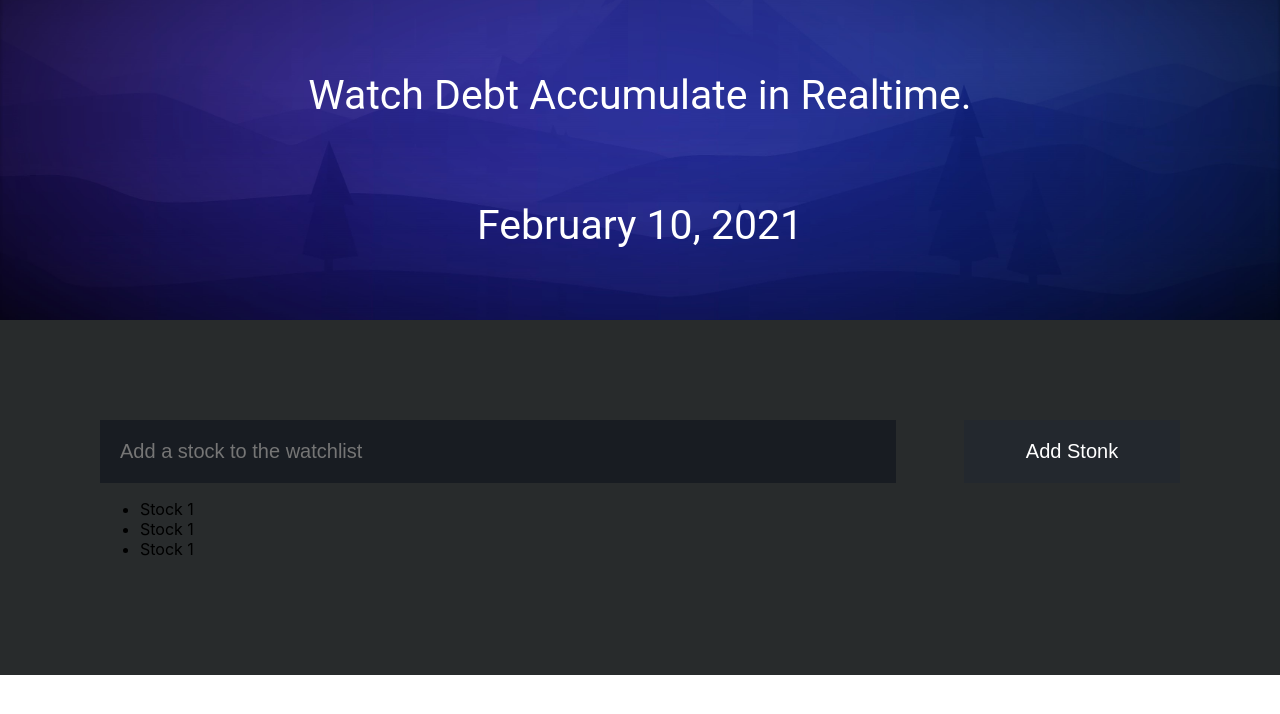
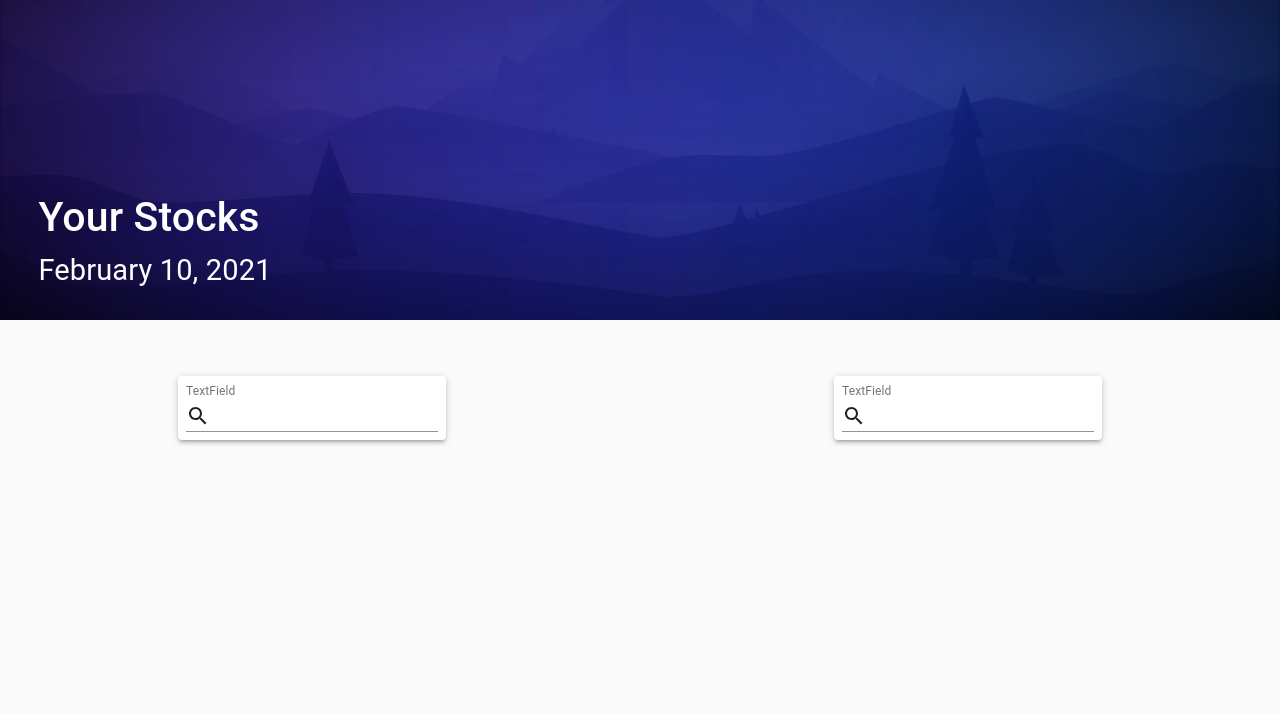
Before and after one commit to APoolio/NodeJS, a React (Create React App) app in the folder client/stocks-app/: page / in a window 1280 px wide. Shown: the top 714 px of the page. Built offline with nearby package versions, Linux system fonts and the light colour scheme; no server answers.

Commit message:
Added Material UI framework to help with the front-end

```diff
--- a/client/stocks-app/src/App.css
+++ b/client/stocks-app/src/App.css
@@ -22,12 +22,28 @@
   min-height: 40vh;
   display: flex;
   flex-direction: column;
-  align-items: center;
-  justify-content: center;
+  position: relative;
+}
+
+.Header-text-title{
   font-size: calc(25px + 2vmin);
   font-family: Roboto;
+  font-weight: 550;
   color: white;
+  position:absolute;
+  bottom: 10%;
+  left: 3%;
 }
+
+.Header-text-date{
+  font-size: calc(13px + 2vmin);
+  font-family: Roboto;
+  color: white;
+  position:absolute;
+  bottom: 0%;
+  left: 3%;
+}
+
 
 .App-link {
   color: #61dafb;
@@ -37,16 +53,6 @@
   background-color: #282b2c;
   padding: 100px;
 
-}
-
-input[type="text"]{
-  width: 70%;
-  padding: 20px;
-  background:#181c22;
-  border: 0;
-  float: center;
-  font-size: 20px;
-  color: #989898;
 }
 
 button{
@@ -61,15 +67,6 @@ button{
   font-size: 20px;
 }
 
-#stock-items{
-  position: relative;
-  width: 95%;
-  background: #090d13;
-  margin: 0 auto;
-  padding: 20px;
-  box-sizing: border-box;
-}
-
 @keyframes App-logo-spin {
   from {
     transform: rotate(0deg);
@@ -80,3 +77,4 @@ button{
 }
 
 @import url('https://fonts.googleapis.com/css2?family=Roboto:wght@300&display=swap');
+@import url('https://fonts.googleapis.com/css2?family=Open+Sans&family=Roboto:wght@700&display=swap');
--- a/client/stocks-app/src/App.js
+++ b/client/stocks-app/src/App.js
@@ -1,63 +1,12 @@
 /*jshint esversion: 6 */
 
+// React
 import React, { Component } from 'react';
+import Dashboard from "./Dashboard/Dashboard";
 import logo from './logo.svg';
 import './App.css';
 
-class App extends React.Component{
-  componentDidMount() {
-    this.callApi()
-      .then(res => this.setState({ response: res.express }))
-      .catch(err => console.log(err));
-  }
 
-
-  async callApi(){
-    const response = await fetch('/user/stocks/1');
-    const body = await response.json();
-    if (response.status !== 200) throw Error(body.message);
-
-    return body;
-  }
-
-  render()
-  {
-
-    var test = 'test_ee';
-
-    return (
-      <div className="App">
-        <header className="App-header">
-          <p>Watch Debt Accumulate in Realtime.</p>
-          <p>February 10, 2021</p>
-          </header>
-
-          <div className="App-main-body">
-            <div>
-              <form action="./stocks" method="GET">
-                  <input id="ticker" type="text" name="stock" placeholder="Add a stock to the watchlist"/>
-                  <button id="button" type="submit">Add Stonk</button>
-              </form>
-              <ul>
-                  <li>Stock 1</li>
-                  <li>Stock 1</li>
-                  <li>Stock 1</li>
-              </ul>
-            </div>
-          </div>
-      </div>
-    );
-  }
+export default function App() {
+    return <Dashboard />;
 }
-
-export default App;
-
-
-          {/* <a
-            className="App-link"
-            href="https://reactjs.org"
-            target="_blank"
-            rel="noopener noreferrer"
-          >
-            {test}
-          </a> */}
--- /dev/null
+++ b/client/stocks-app/src/Dashboard/Dashboard.js
@@ -0,0 +1,136 @@
+/*jshint esversion: 6 */
+
+// React
+import React, { Component, useState } from 'react';
+
+// MaterialUI
+import { Paper} from '@material-ui/core';
+import { makeStyles} from '@material-ui/core/styles';
+import { useTheme, createMuiTheme } from '@material-ui/core/styles';
+import { ThemeProvider } from '@material-ui/core/styles';
+import { CssBaseline} from "@material-ui/core";
+import InputAdornment from '@material-ui/core/InputAdornment';
+import TextField from '@material-ui/core/TextField';
+import Grid from '@material-ui/core/Grid';
+import SearchIcon from '@material-ui/icons/Search';
+import Container from "@material-ui/core/Container";
+
+import darkTheme from '../theme';
+
+
+
+const useStyles = makeStyles((theme) => (
+{
+    root:
+    {
+        display: "flex"
+    },
+    margin:
+    {
+        margin: theme.spacing(1),
+    },
+    appBarSpacer: theme.mixins.toolbar,
+    content:
+    {
+        flexGrow: 1,
+        height: "100vh",
+        overflow: "auto"
+    },
+    container:
+    {
+        paddingTop: theme.spacing(4),
+        paddingBottom: theme.spacing(4),
+    },
+
+}));
+
+async function callApi()
+{
+    const response = await fetch('/user/stocks/1');
+    const body = await response.json();
+    if (response.status !== 200) throw Error(body.message);
+
+    return body;
+}
+
+function componentDidMount()
+{
+  this.callApi()
+    .then(res => this.setState({ response: res.express }))
+    .catch(err => console.log(err));
+}
+
+export default function Dashboard() {
+{
+
+    var classes = useStyles();
+
+    return (
+    <ThemeProvider theme={darkTheme}>
+        <CssBaseline />
+        <header className="App-header">
+          <p className="Header-text-title">Your Stocks</p>
+          <p className="Header-text-date">February 10, 2021</p>
+        </header>
+
+        <div className={classes.root}>
+            <div className={classes.appBarSpacer} />
+                <Grid container
+                    spacing={4}
+                    direction="column"
+                    alignItems="center"
+                    justify="center"
+                    className={classes.container}>
+                    {/* Chart */}
+                    <Grid item xs={12} md={8} lg={9}>
+                        <Paper elevation={3} fullWidth>
+                        <TextField
+                            className={classes.margin}
+                            id="input-with-icon-textfield"
+                            label="TextField"
+                            color="inherit"
+                            maxWidth="50%"
+                            InputProps=
+                            {
+                                {
+                                startAdornment: (<InputAdornment position="start"> <SearchIcon /> </InputAdornment>),
+                                }
+                            }
+                        />
+                        </Paper>
+                    </Grid>
+
+                    <Grid item xs={12} md={8} lg={9}>
+                        <Paper elevation={3} fullWidth>
+                        <TextField
+                            className={classes.margin}
+                            id="input-with-icon-textfield"
+                            label="TextField"
+                            color="inherit"
+                            maxWidth="50%"
+                            InputProps=
+                            {
+                                {
+                                startAdornment: (<InputAdornment position="start"> <SearchIcon /> </InputAdornment>),
+                                }
+                            }
+                        />
+                        </Paper>
+                    </Grid>
+                </Grid>
+
+          <div >
+            <Paper elevation={3}>
+
+              </Paper>
+          </div>
+          </div>
+    </ThemeProvider>
+    );
+  }
+}
+
+{/* <form action="./stocks" method="GET">
+    <input id="ticker" type="text" name="stock" placeholder="Add a stock to the watchlist"/>
+    <button id="button" type="submit">Add Stonk</button>
+</form> */}
--- /dev/null
+++ b/client/stocks-app/src/Dashboard/Search.js
@@ -0,0 +1,57 @@
+/*jshint esversion: 6 */
+
+import React from 'react';
+import { makeStyles } from '@material-ui/core/styles';
+import Paper from '@material-ui/core/Paper';
+import InputBase from '@material-ui/core/InputBase';
+import Divider from '@material-ui/core/Divider';
+import IconButton from '@material-ui/core/IconButton';
+import MenuIcon from '@material-ui/icons/Menu';
+import SearchIcon from '@material-ui/icons/Search';
+import DirectionsIcon from '@material-ui/icons/Directions';
+
+
+const useStyles = makeStyles((theme) => ({
+    root: {
+      padding: '2px 4px',
+      display: 'flex',
+      alignItems: 'center',
+      width: 400,
+    },
+    input: {
+      marginLeft: theme.spacing(1),
+      flex: 1,
+    },
+    iconButton: {
+      padding: 10,
+    },
+    divider: {
+      height: 28,
+      margin: 4,
+    },
+  }));
+
+export default function Search() {
+    const theme = useTheme();
+    const classes = useStyles();
+
+    return (
+        <Paper component="form" className={classes.root}>
+          <IconButton className={classes.iconButton} aria-label="menu">
+            <MenuIcon />
+          </IconButton>
+          <InputBase
+            className={classes.input}
+            placeholder="Search Google Maps"
+            inputProps={{ 'aria-label': 'search google maps' }}
+          />
+          <IconButton type="submit" className={classes.iconButton} aria-label="search">
+            <SearchIcon />
+          </IconButton>
+          <Divider className={classes.divider} orientation="vertical" />
+          <IconButton color="primary" className={classes.iconButton} aria-label="directions">
+            <DirectionsIcon />
+          </IconButton>
+        </Paper>
+      );
+  }
--- a/client/stocks-app/src/index.js
+++ b/client/stocks-app/src/index.js
@@ -1,15 +1,22 @@
+/*jshint esversion: 6 */
+
+
 import React from 'react';
 import ReactDOM from 'react-dom';
 import './index.css';
 import App from './App';
+import { ThemeProvider } from '@material-ui/core/styles';
+import CssBaseline from '@material-ui/core/CssBaseline';
 import reportWebVitals from './reportWebVitals';
+import darkTheme from './theme';
 
 ReactDOM.render(
-  <React.StrictMode>
-    <App />
-  </React.StrictMode>,
-  document.getElementById('root')
-);
+  <ThemeProvider theme={darkTheme}>
+    {/* CssBaseline kickstart an elegant, consistent, and simple baseline to build upon. */}
+  <CssBaseline />
+  <App />
+  </ThemeProvider>,
+  document.getElementById('root'));
 
 // If you want to start measuring performance in your app, pass a function
 // to log results (for example: reportWebVitals(console.log))
--- /dev/null
+++ b/client/stocks-app/src/theme.js
@@ -0,0 +1,10 @@
+/*jshint esversion: 6 */
+import { createMuiTheme } from '@material-ui/core/styles';
+
+const darkTheme = createMuiTheme({
+    pallete:{
+        type: "dark",
+    },
+});
+
+export default darkTheme;
--- a/package.json
+++ b/package.json
@@ -4,6 +4,9 @@
   "description": "Tutorial application to learn the major fundamentals of node.js",
   "main": "app.js",
   "dependencies": {
+    "@material-ui/core": "^4.11.3",
+    "@material-ui/icons": "^4.11.2",
+    "@material-ui/styles": "^4.11.3",
     "body-parser": "^1.19.0",
     "ejs": "^3.1.5",
     "express": "^4.17.1",
```
Also changed, not shown: 2 other files (tests, documents, lock files or other folders).
